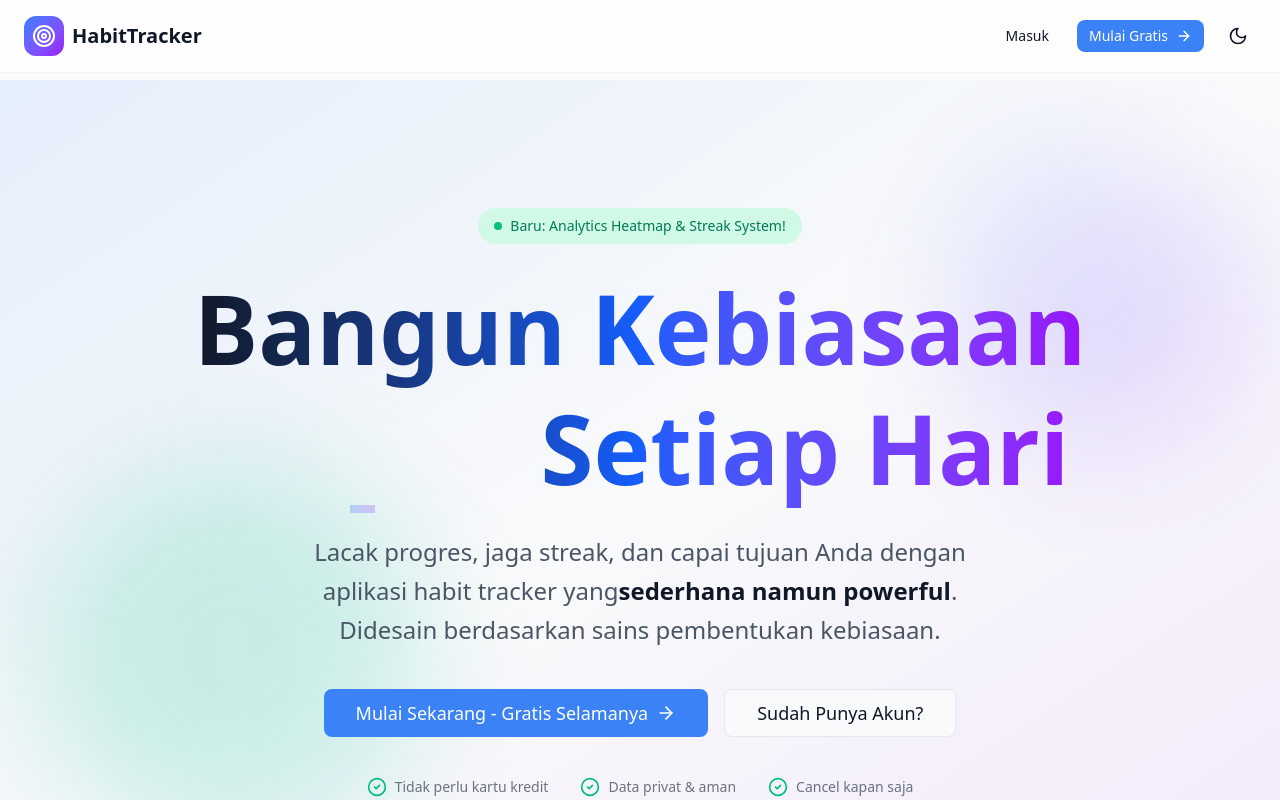
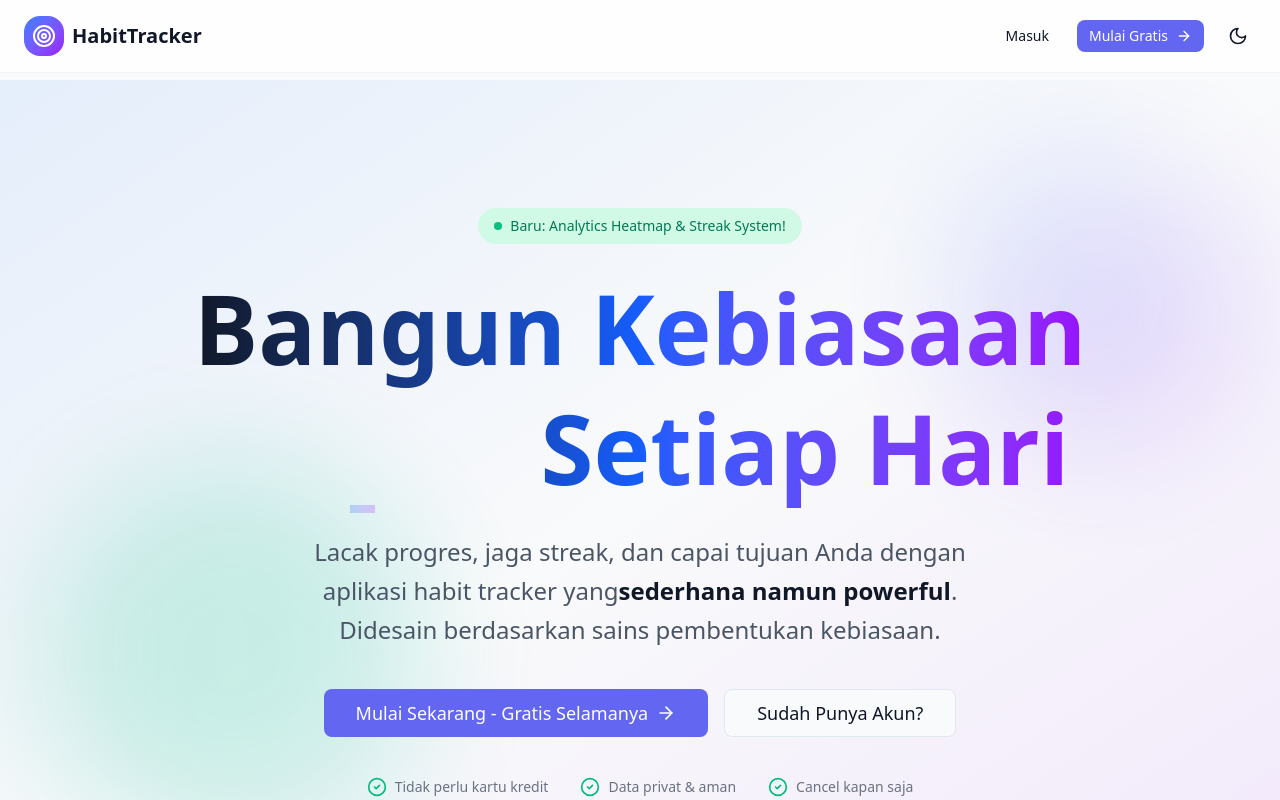
Before and after one commit to b1wwwwww/Habit-Tracker, a Next.js app: page / in a window 1280 px wide. Shown: the top 800 px of the page. Built offline with nearby package versions, Linux system fonts and the light colour scheme.

Commit message:
feat: update color scheme and enhance background gradients

```diff
--- a/src/app/globals.css
+++ b/src/app/globals.css
@@ -1,7 +1,7 @@
 @import "tailwindcss";
 
 @theme {
-  --color-primary: #3b82f6;
+  --color-primary: #6366f1;
   --color-primary-foreground: #ffffff;
   --color-secondary: #f1f5f9;
   --color-secondary-foreground: #1e293b;
@@ -11,23 +11,40 @@
   --color-muted-foreground: #64748b;
   --color-border: #e2e8f0;
   --color-input: #e2e8f0;
-  --color-ring: #3b82f6;
+  --color-ring: #6366f1;
   --color-background: #f8fafc;
-  --color-foreground: #1e293b;
+  --color-foreground: #0f172a;
   --color-card: #ffffff;
   --color-card-foreground: #1e293b;
   --color-popover: #ffffff;
   --color-popover-foreground: #1e293b;
   --color-destructive: #ef4444;
   --color-destructive-foreground: #ffffff;
+  --radius-xl: 1rem;
+  --radius-2xl: 1.5rem;
+  --radius-3xl: 1.75rem;
 }
 
 @layer base {
   * {
     @apply border-border;
   }
+  html {
+    scroll-behavior: smooth;
+  }
   body {
-    @apply bg-background text-foreground;
+    @apply bg-background text-foreground antialiased;
+    background:
+      radial-gradient(1200px 600px at 10% -10%, rgba(99,102,241,0.08), transparent 60%),
+      radial-gradient(1000px 500px at 90% 0%, rgba(16,185,129,0.07), transparent 60%),
+      #f8fafc;
+    font-feature-settings: "rlig" 1, "calt" 1;
+  }
+  .dark body {
+    background:
+      radial-gradient(900px 500px at 10% -10%, rgba(99,102,241,0.12), transparent 60%),
+      radial-gradient(800px 400px at 90% 0%, rgba(16,185,129,0.08), transparent 60%),
+      #020617;
   }
 }
 
@@ -39,4 +56,40 @@
   .scrollbar-hide::-webkit-scrollbar {
     display: none;
   }
+  .scrollbar-thin {
+    scrollbar-width: thin;
+    scrollbar-color: #cbd5e1 transparent;
+  }
+  .scrollbar-thin::-webkit-scrollbar {
+    height: 6px;
+    width: 6px;
+  }
+  .scrollbar-thin::-webkit-scrollbar-thumb {
+    background: #cbd5e1;
+    border-radius: 9999px;
+  }
+  .glass {
+    backdrop-filter: blur(16px);
+    background: rgba(255,255,255,0.72);
+    border: 1px solid rgba(226,232,240,0.8);
+  }
+  .dark .glass {
+    background: rgba(15,23,42,0.6);
+    border: 1px solid rgba(51,65,85,0.6);
+  }
+  @keyframes float {
+    0%, 100% { transform: translateY(0); }
+    50% { transform: translateY(-6px); }
+  }
+  @keyframes shimmer {
+    0% { transform: translateX(-100%); }
+    100% { transform: translateX(100%); }
+  }
+  @keyframes flicker {
+    0%, 100% { transform: scale(1) rotate(0); }
+    25% { transform: scale(1.08) rotate(1deg); }
+    50% { transform: scale(0.98) rotate(-1deg); }
+  }
+  .animate-float { animation: float 4s ease-in-out infinite; }
+  .animate-flicker { animation: flicker 1.4s ease-in-out infinite; }
 }
```
